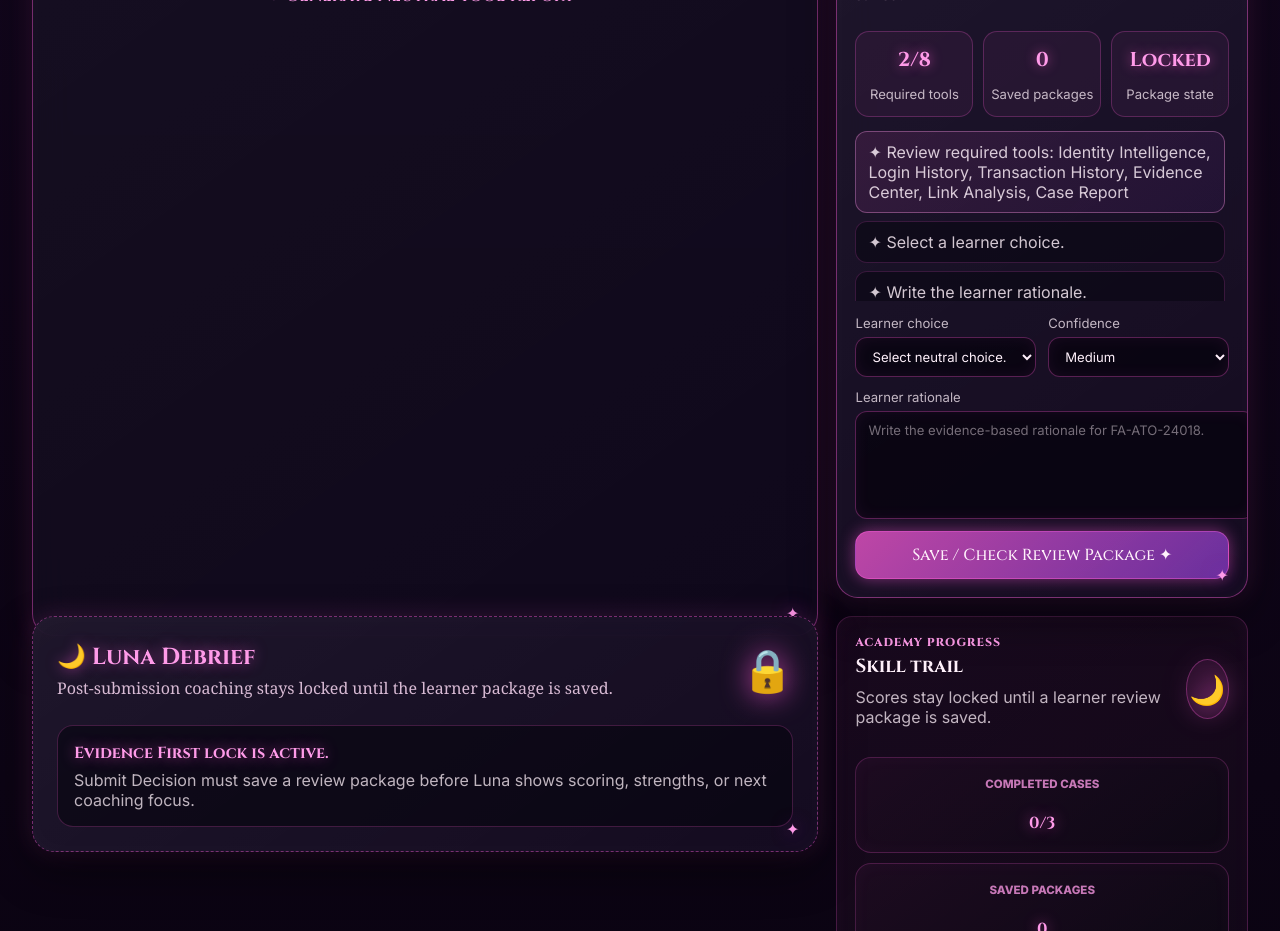
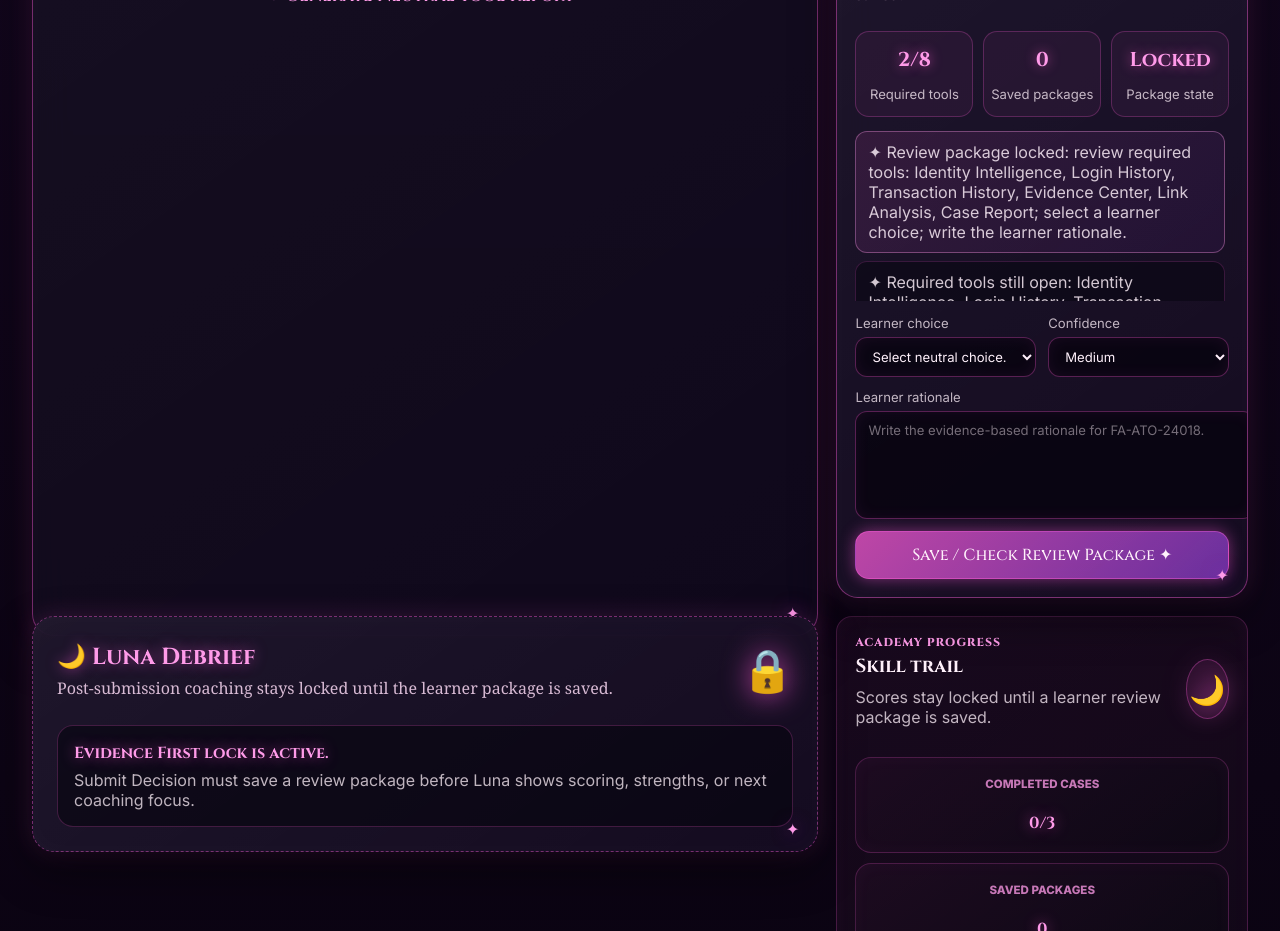
Before and after one commit to iamre2024-debug/fraud-Academy-v1, a React (Vite) app: page / in a window 1280 px wide. Shown: the part 2060-2991 px from the top of the page. Built offline with nearby package versions, Linux system fonts and the light colour scheme.

Commit message:
Tighten locked review package checklist

```diff
--- a/src/data/reviewPackage.js
+++ b/src/data/reviewPackage.js
@@ -1,7 +1,7 @@
 export const reviewChoices = [
-  'Choice A',
-  'Choice B',
-  'Route for more review',
+  'Customer claim supported by documented evidence',
+  'Customer claim not supported by documented evidence',
+  'Route for secondary review',
   'Needs more records first',
 ];
 
@@ -18,19 +18,31 @@ export const requiredReviewTools = [
 
 export function getReviewPackageStatus({ completedTools = [], tray = [], notes = [], draft = {} }) {
   const missingTools = requiredReviewTools.filter((tool) => !completedTools.includes(tool));
+  const blockers = [];
   const messages = [];
 
-  if (missingTools.length) messages.push(`Review required tools: ${missingTools.join(', ')}`);
-  if (!tray.length) messages.push('Pin at least one object.');
-  if (!notes.length) messages.push('Add at least one rationale note.');
-  if (!draft.choice) messages.push('Select a learner choice.');
-  if (!draft.reason?.trim()) messages.push('Write the learner rationale.');
-  if (!messages.length) messages.push('Review package checklist is complete.');
+  if (missingTools.length) blockers.push(`review required tools: ${missingTools.join(', ')}`);
+  if (!tray.length) blockers.push('pin at least one object');
+  if (!notes.length) blockers.push('add at least one rationale note');
+  if (!draft.choice) blockers.push('select a learner choice');
+  if (!draft.reason?.trim()) blockers.push('write the learner rationale');
+
+  if (blockers.length) {
+    messages.push(`Review package locked: ${blockers.join('; ')}.`);
+    if (missingTools.length) messages.push(`Required tools still open: ${missingTools.join(', ')}.`);
+    if (!tray.length) messages.push('Pin at least one case object into the Investigation Tray.');
+    if (!notes.length) messages.push('Save at least one case rationale or investigation note.');
+    if (!draft.choice) messages.push('Select the learner decision choice.');
+    if (!draft.reason?.trim()) messages.push('Write the evidence-based learner rationale.');
+  } else {
+    messages.push('Review package checklist is complete. Evidence First unlocks Luna only after saving this package.');
+  }
 
   return {
     reviewedRequired: requiredReviewTools.length - missingTools.length,
     totalRequired: requiredReviewTools.length,
     missingTools,
+    blockers,
     messages,
     ready: missingTools.length === 0 && tray.length > 0 && notes.length > 0 && Boolean(draft.choice) && Boolean(draft.reason?.trim()),
   };
@@ -50,6 +62,7 @@ export function buildReviewPackage({ caseId, agentId, draft, completedTools = []
     reviewedRequired: packageStatus?.reviewedRequired ?? 0,
     totalRequired: packageStatus?.totalRequired ?? requiredReviewTools.length,
     missingTools: packageStatus?.missingTools ?? [],
+    blockers: packageStatus?.blockers ?? [],
     savedAt: new Date().toLocaleString([], { month: 'short', day: 'numeric', hour: '2-digit', minute: '2-digit' }),
   };
 }
```
